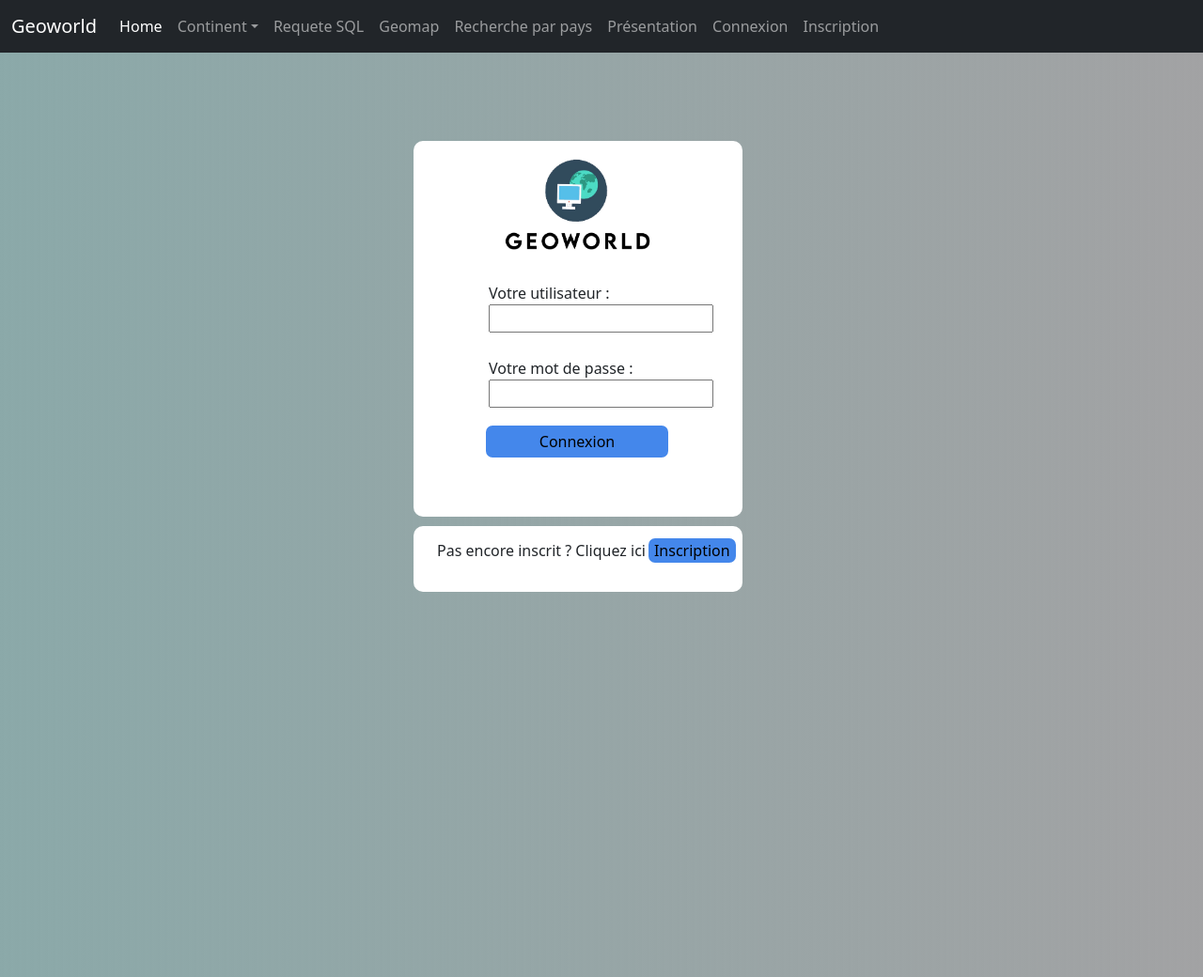
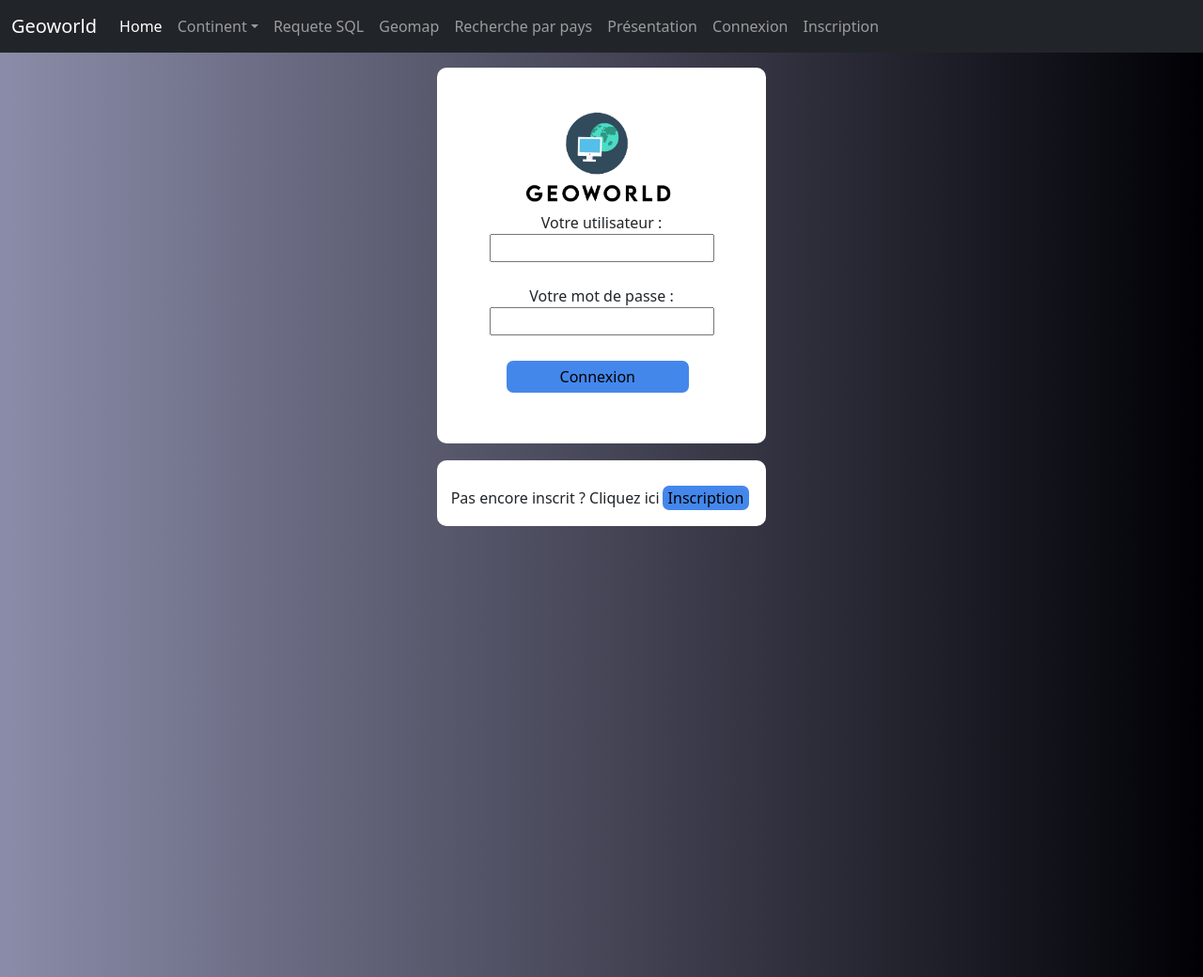
Before and after one commit to devamadushan/GEOWORLD, a PHP site: page /Authentif.php in a window 1280 px wide. Shown: the top 1040 px of the page at 94% size. Run offline with PHP 8.4, Linux system fonts and the light colour scheme; data that the repository does not hold is empty.

Commit message:
Correction du CSS

```diff
--- a/Authentif.php
+++ b/Authentif.php
@@ -12,19 +12,22 @@
 require_once 'header.php';
 ?>
 <form class="carre" action="loginGeoworld.php" method="post">
+&nbsp;&nbsp;&nbsp;&nbsp;&nbsp;&nbsp;&nbsp;&nbsp;&nbsp;&nbsp;&nbsp;&nbsp;&nbsp;&nbsp;&nbsp;&nbsp;&nbsp;&nbsp;&nbsp;&nbsp;
 <img class="img-fluid" src="images/LOGO.JPG" >
     <div class="login">
-Votre utilisateur : <input  type="text" name="login"><br />
+Votre utilisateur : <br /><input  type="text" name="login"><br />
 </div>
 <br />
 <div class="pwd">
-Votre mot de passe : <input type="password" name="pwd"><br />
+Votre mot de passe : <br /><input type="password" name="pwd"><br />
 </div>
 <br />
+&nbsp;&nbsp;&nbsp;&nbsp;&nbsp;&nbsp;&nbsp;&nbsp;&nbsp;&nbsp;&nbsp;&nbsp;&nbsp;&nbsp;&nbsp;&nbsp;
 <input class="submit" type="submit" value="Connexion">
 </form>
  <form action="Inscrip.php" methode="post">
     <div  class="carre2" >
+    &nbsp;&nbsp;&nbsp;&nbsp;&nbsp;&nbsp;&nbsp;&nbsp;&nbsp;&nbsp;&nbsp;&nbsp;
 <p class="ins">Pas encore inscrit ? Cliquez ici<input class="inscription" type="submit" value="Inscription"></p>
 </div>
     </form>
--- a/continent.php
+++ b/continent.php
@@ -56,10 +56,10 @@ $desPays = getCountriesByContinent($continent);
            <th>Pays</th>
            <th>Population</th>
            <th>Capital</th>
-           <th>Langues parlées</th>
             <?php if ($defUtilisateur =='enseignant' ||$defUtilisateur =='admin'):?>
             <th>Modifier</th>
             <?php endif; ?>
+            <th>Langues parlées</th>
            </tr>
           </div>
     <p>
--- a/style.css
+++ b/style.css
@@ -92,7 +92,7 @@ table {
 
      /* background color*/
 :root{
-    --color-bg: linear-gradient(to right,#8ba9a9,#0001055d);
+    --color-bg: linear-gradient(to right,#8b8ca9,#000005);
     --color-glass:linear-gradient(to left,#142544,#1a9092);
     --color-water:linear-gradient(to left,#142544,#1b6d6e);
     --color-merde:linear-gradient(to right,#D0E3FA,#0059ff);
@@ -107,7 +107,8 @@ body{
         width:350px;
         height:400px;
         background:rgb(255, 255, 255);
-        position:absolute; left:440px; top:150px;
+       margin-left: auto;
+       margin-right: auto;
         -webkit-border-radius:10px;
     }
 
@@ -116,18 +117,26 @@ body{
         width:350px;
         height:70px;
         background:rgb(255, 255, 255);
-        position:absolute; left:440px; top:560px;
+        margin-left: auto;
+       margin-right: auto;
+       margin-top: 2ch;
         -webkit-border-radius:10px;
     }
 
     /* authentif.php input login*/
 .login{
-    position:absolute; left:80px; top:150px;
+    margin-top: auto;
+    margin-left: auto;
+       margin-right: auto;
+       text-align: center;
 }
 
 /* authentif.php input pwd*/
 .pwd{
-    position:absolute; left:80px; top:230px;
+
+    margin-left: auto;
+    margin-right: auto;
+    text-align: center;
 }
 
 /* authentif.php submit*/
@@ -138,71 +147,33 @@ body{
         background:rgb(68, 135, 235);
         -webkit-border-radius:10px;
         border: medium solid #ffffff;
-        position:absolute; left:74px; top:300px;
-    }
+
+    margin-left: auto;
+    margin-right: auto;
+
+}
+
 
     /* authentif.php logo*/
     .img-fluid {
         width:170px;
-
-        position:absolute; left:90px; top:10px;
-
+    margin-top: 1cm;
     }
 
     /* authentif.php inscription*/
     .ins{
 
-        position:absolute; left:25px; top:10px;
+        margin-left: auto;
+        margin-right: auto;
+        text-align: center;
 
     }
 
-    /* authentif.php submit inscription*/
+    /* authentif.php submit */
     .inscription{
     background:rgb(68, 135, 235);
         -webkit-border-radius:10px;
         border: medium solid #ffffff;
 
+
     }
-    /* inscrip.php */
-    .traite {
-        display: flex;
-        flex-direction: column;
-        align-items: center;
-        justify-content: center;
-        margin-top: 50px;
-    }
-    label {
-        font-size: 18px;
-        margin-top: 10px;
-    }
-
-
-    #sub {
-      background-color: #008CBA;
-      color: white;
-      padding: 10px 20px;
-      border-radius: 5px;
-      border: none;
-      font-size: 18px;
-      cursor: pointer;
-    }
-    #co{
-       font-family: Verdana, Geneva, Tahoma, sans-serif;
-    }
-    input[type="submit"]:hover {
-       background-color: #006F8C;
-    }
-/*inscripSucces*/
-#succ{
-    font-size: 40px;
-    font-family: Verdana, Geneva, Tahoma, sans-serif;
-    background-color: aquamarine;
-    display: flex;
-    flex-direction: column;
-    align-items: center;
-  }
-#ici{
-    font-size: 25px;
-    text-align: center;
-    font-family: 'Franklin Gothic Medium', 'Arial Narrow', Arial, sans-serif;
-  }
```
